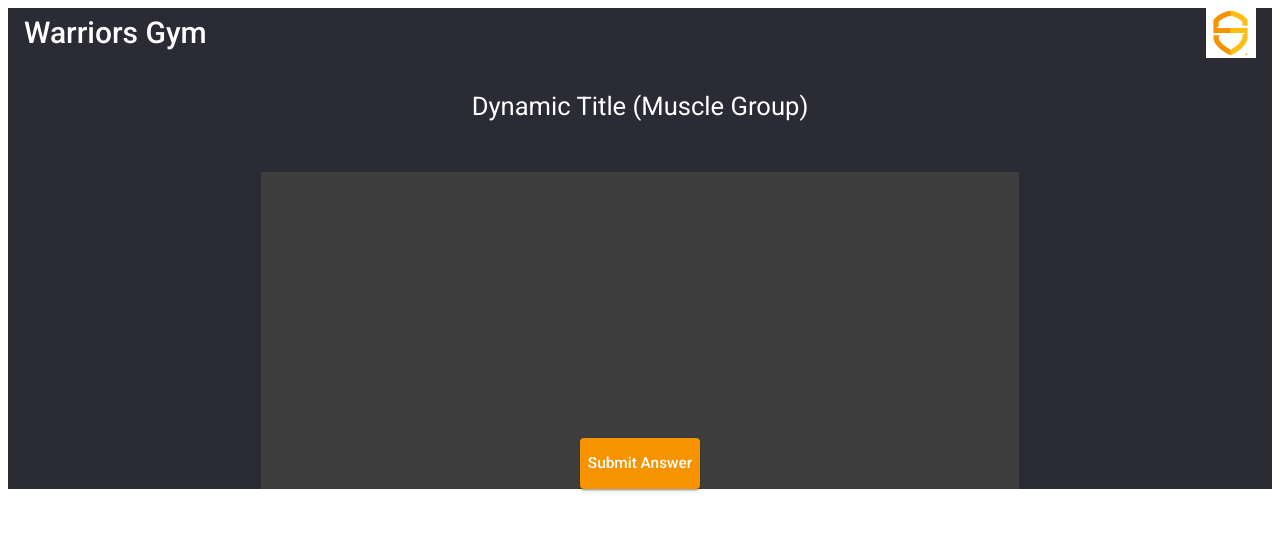
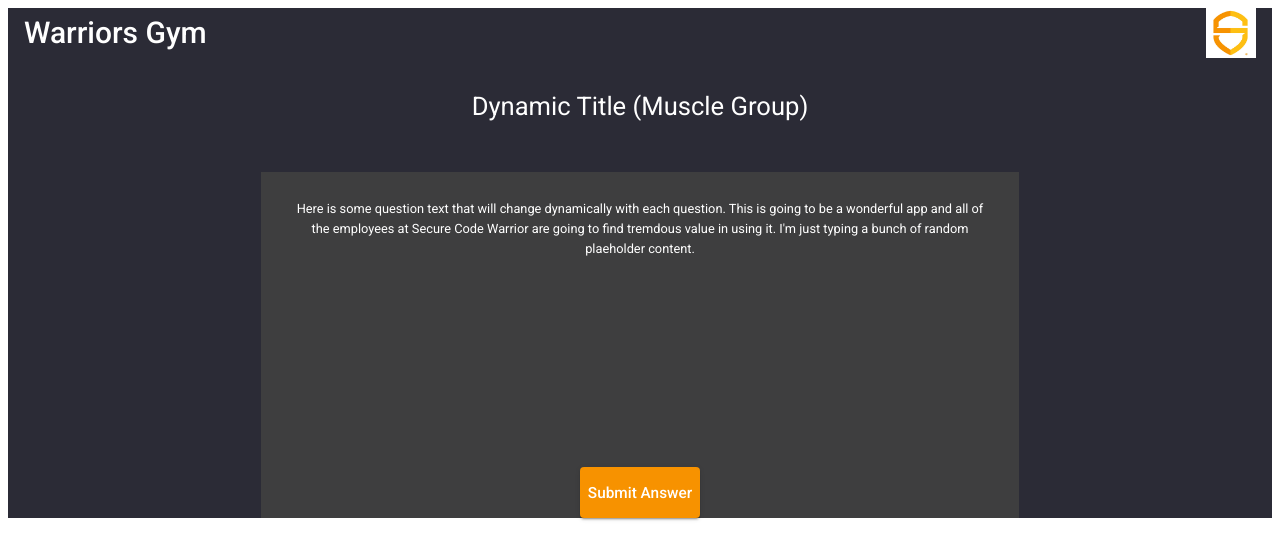
Before and after one commit to marcusjensen15/Warriors_Gym_Frontend, an Angular app: page /quiz in a window 1280 px wide. Shown: the top 560 px of the page. Built offline with nearby package versions, Linux system fonts and the light colour scheme.

Commit message:
add placeholder question text within /quiz view

```diff
--- a/src/app/quiz/quiz.component.html
+++ b/src/app/quiz/quiz.component.html
@@ -5,6 +5,11 @@
     <p class="header-text">Dynamic Title (Muscle Group)</p>
   </div>
   <div class="question-box">
+    <p class="question-text">Here is some question text that will change dynamically with each question.
+      This is going to be a wonderful app and all of the employees at Secure Code Warrior
+      are going to find tremdous value in using it. I'm just typing a bunch of random
+      plaeholder content.
+    </p>
     <button class="grid-item" mat-raised-button>Submit Answer</button>
   </div>
 </div>
--- a/src/app/quiz/quiz.component.scss
+++ b/src/app/quiz/quiz.component.scss
@@ -26,13 +26,19 @@
   background-color: $scw-light-grey;
 }
 
+.question-text{
+  color: $scw-white;
+  font-size: 1vw;
+  margin: 3.5%;
+}
+
 .grid-item{
   padding: 1%;
 
   //will need to adjust margin-top to account for real content (question + answers)
   //being present within the question-box div.
 
-  margin-top: 35%;
+  margin-top: 24%;
   font-size: 1.2vw;
   text-align: center;
   background-color: $scw-yellow-dark;
```
